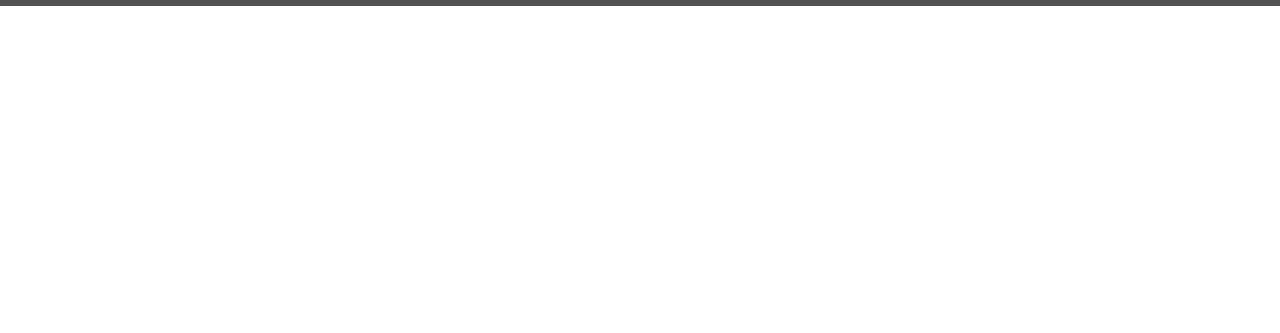
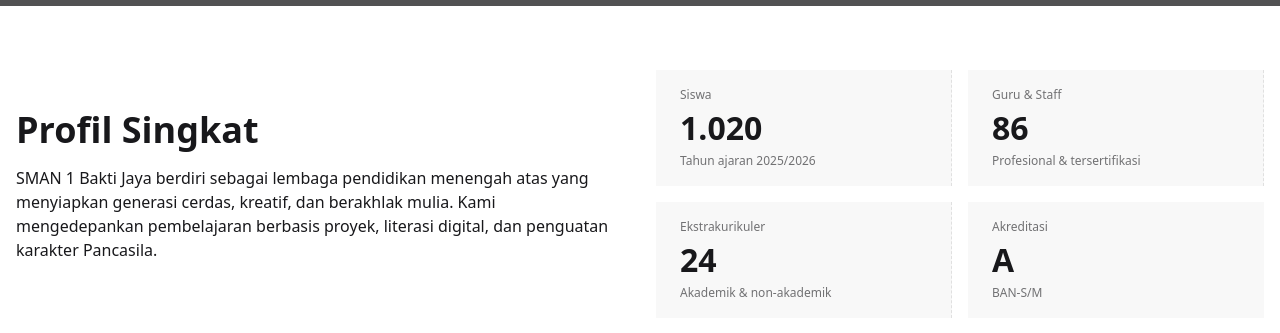
Before and after one commit to Its-Claire/sman1-baktijaya, a Vue app: page / in a window 1280 px wide. Shown: the part 619-952 px from the top of the page. Before the commit the page ends 800 px from the top, so only its background shows below. Built offline with nearby package versions, Linux system fonts and the light colour scheme; grey boxes are pictures that could not be loaded.

Commit message:
Feat: Add Profile Components

```diff
--- a/src/App.vue
+++ b/src/App.vue
@@ -1,11 +1,13 @@
 <script setup>
 import Navbar from './components/Navbar.vue'
 import Heroes from './components/Heroes.vue';
+import Profile from './components/Profile.vue';
 </script>
 
 <template>
     <div class="min-h-screen flex flex-col">
         <Navbar />
         <Heroes />
+        <Profile />
     </div>
 </template>
--- /dev/null
+++ b/src/components/Profile.vue
@@ -0,0 +1,32 @@
+<template>
+    <section id="profil" class="container mx-auto px-4 py-16">
+        <div class="grid lg:grid-cols-2 gap-8 items-center">
+            <div>
+                <h2 class="text-3xl lg:text-4xl font-bold mb-4">Profil Singkat</h2>
+                <p class="mb-4">SMAN 1 Bakti Jaya berdiri sebagai lembaga pendidikan menengah atas yang menyiapkan generasi cerdas, kreatif, dan berakhlak mulia. Kami mengedepankan pembelajaran berbasis proyek, literasi digital, dan penguatan karakter Pancasila.</p>
+            </div>
+            <div class="grid grid-cols-2 gap-4">
+                <div class="stat bg-base-200">
+                <div class="stat-title">Siswa</div>
+                <div class="stat-value">1.020</div>
+                <div class="stat-desc">Tahun ajaran 2025/2026</div>
+                </div>
+                <div class="stat bg-base-200">
+                <div class="stat-title">Guru & Staff</div>
+                <div class="stat-value">86</div>
+                <div class="stat-desc">Profesional & tersertifikasi</div>
+                </div>
+                <div class="stat bg-base-200">
+                <div class="stat-title">Ekstrakurikuler</div>
+                <div class="stat-value">24</div>
+                <div class="stat-desc">Akademik & non-akademik</div>
+                </div>
+                <div class="stat bg-base-200">
+                <div class="stat-title">Akreditasi</div>
+                <div class="stat-value">A</div>
+                <div class="stat-desc">BAN-S/M</div>
+                </div>
+            </div>
+        </div>
+    </section>
+</template>
```
